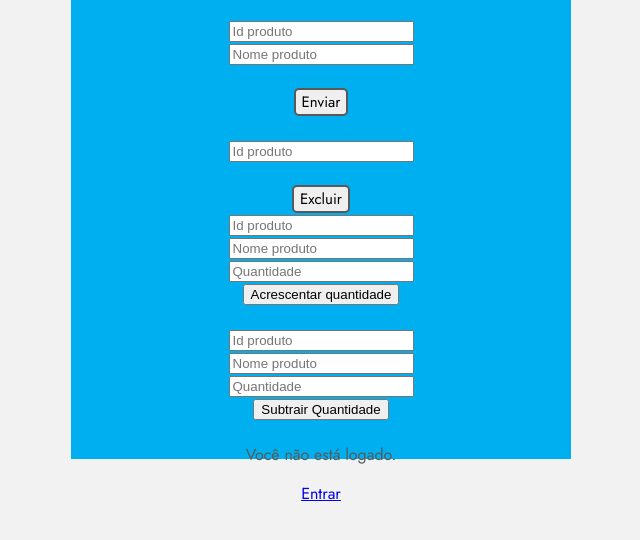
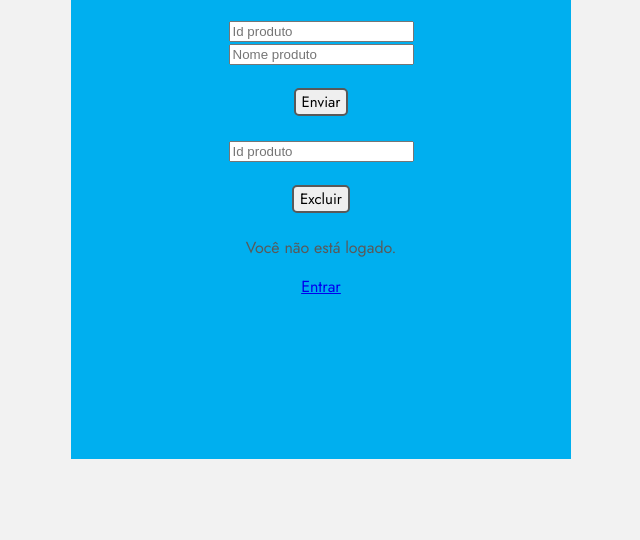
Before and after one commit to Lucasfranken131/Space-Log, a PHP site: page /estoque_funcionario.php in a window 1280 px wide. Shown: the part 145-685 px from the top of the page, without its empty margins (319-959 px from the left). Run offline with PHP 8.4, Linux system fonts and the light colour scheme.

Commit message:
Update estoque_funcionario.php

```diff
--- a/estoque_funcionario.php
+++ b/estoque_funcionario.php
@@ -30,25 +30,6 @@
 		<input type="submit" value="Excluir" class="botao">
       		<br>
     	</form>
-    	<form action="acrescentar.php" method="post">
-		<input type="text" name="id" placeholder="Id produto">
-		<br>
-		<input type="text" name="nome_produto" placeholder="Nome produto">
-		<br>
-		<input type="number" name="quantidade" placeholder="Quantidade">
-		<br>
-		<input type="submit" value="Acrescentar quantidade">
-	</form>
-	<br>
-	<form action="subtrair.php" method="post">
-		<input type="text" name="id" placeholder="Id produto">
-		<br>
-		<input type="text" name="nome_produto" placeholder="Nome produto">
-		<br>
-		<input type="number" name="quantidade" placeholder="Quantidade">
-		<br>
-		<input type="submit" value="Subtrair Quantidade">
-	</form>
 </div>
 <br>
 		<?php
```
